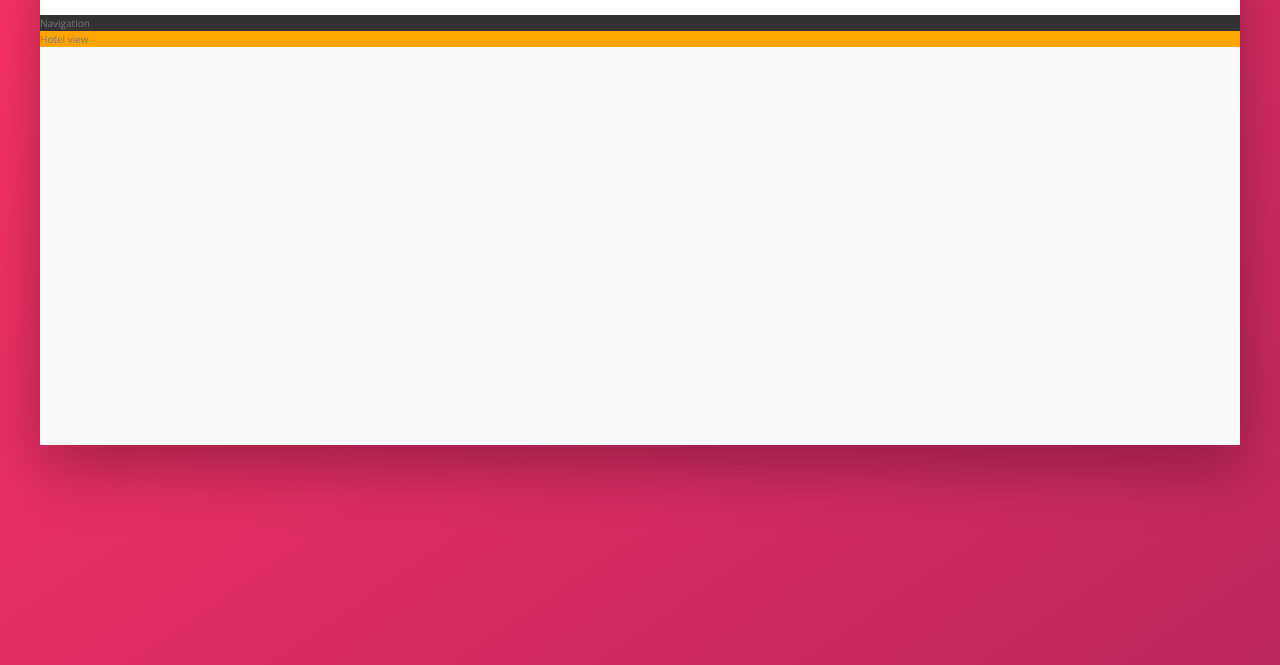
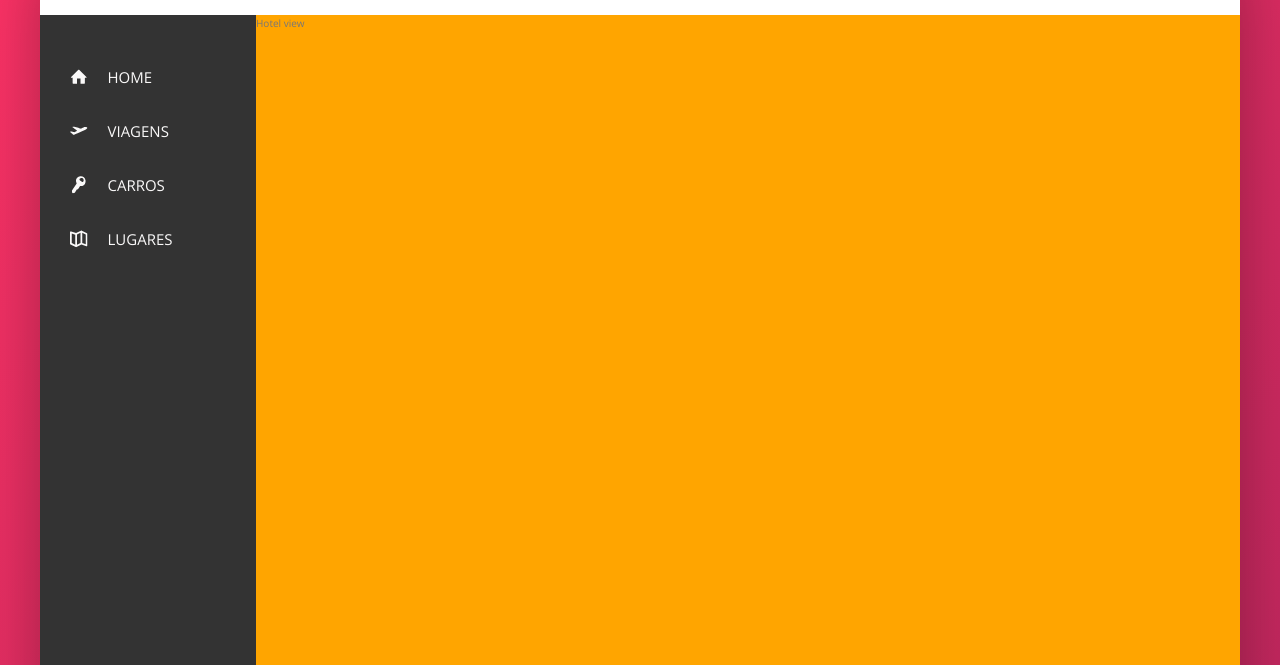
Before and after one commit to RickelmySantos/projeto-trillo, a website: page index.html in a window 1280 px wide. Shown: the part 135-800 px from the top of the page. Drawn offline with nearby package versions, Linux system fonts and the light colour scheme.

Commit message:
finalização da sidebar

```diff
--- a/index.html
+++ b/index.html
@@ -42,7 +42,43 @@
         </header>
         <div class="content">
             <nav class="sidebar">
-                Navigation
+                <ul class="side-nav">
+                    <li class="side-nav__item">
+                        <a href="#" class="side-nav__link">
+                            <svg class="side-nav__icon">
+                                <use xlink:href="img/sprite.svg#icon-home"></use>
+                            </svg>
+                            <span>Home</span>
+                        </a>
+                    </li>
+                    <li class="side-nav__item">
+                        <a href="#" class="side-nav__link">
+                            <svg class="side-nav__icon">
+                                <use xlink:href="img/sprite.svg#icon-aircraft-take-off"></use>
+                            </svg>
+                            <span>Viagens</span>
+                        </a>
+                    </li>
+                    <li class="side-nav__item">
+                        <a href="#" class="side-nav__link">
+                            <svg class="side-nav__icon">
+                                <use xlink:href="img/sprite.svg#icon-key"></use>
+                            </svg>
+                            <span>Carros</span>
+                        </a>
+                    </li>
+                    <li class="side-nav__item">
+                        <a href="#" class="side-nav__link">
+                            <svg class="side-nav__icon">
+                                <use xlink:href="img/sprite.svg#icon-map"></use>
+                            </svg>
+                            <span>Lugares</span>
+                        </a>
+                    </li>
+                </ul>
+                <div class="legal">
+                    &copy; 2024 trillo. Todos os direitos reservados.
+                </div>
             </nav>
             <main class="hotel-view">
                 Hotel view
--- a/sass/_components.scss
+++ b/sass/_components.scss
@@ -103,3 +103,45 @@
     }
 
 }
+
+
+.side-nav{
+    font-size: 1.5rem;
+    list-style: none;
+    margin-top: 3.5rem;
+
+
+    &__item{
+
+    }
+
+    &__link:link,
+    &__link:visited
+    {
+        color: var(--color-grey-light-1);
+        text-decoration: none;
+        text-transform: uppercase;
+        padding: 1.5rem 3rem;
+
+        display: flex;
+        align-items: center;
+    }
+    &__link:hover{
+        background-color: var(--color-grey-dark-2);
+    }
+
+    &__icon{
+
+        height: 1.75rem ;
+        width: 1.75rem;
+        margin-right: 2rem;
+        fill: currentColor
+    }
+}
+
+.legal{
+    font-size: 1.2rem;
+    color: var(--color-grey-light-4);
+    text-align: center;
+    padding: 2.5rem;
+}
--- a/sass/_layout.scss
+++ b/sass/_layout.scss
@@ -18,18 +18,22 @@
 
 }
 .content{
-
-
+    display: flex;
 
 }
 
 .sidebar{
     background-color: var(--color-grey-dark-1);
     flex: 0 0 18%;
+    display: flex;
+    flex-direction: column;
+    justify-content: space-between;
 }
 
 .hotel-view{
     background-color: #fff;
     background-color: orange;
     flex: 1;
+
+    height: 80rem;
 }
```
Also changed, not shown: css/style.css.
